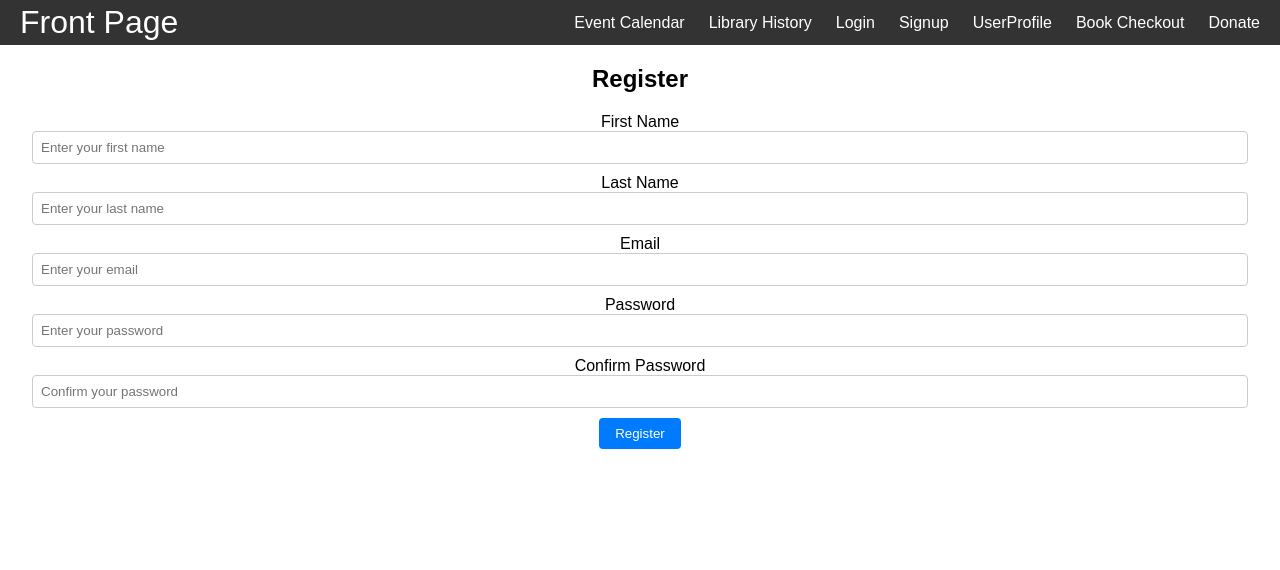
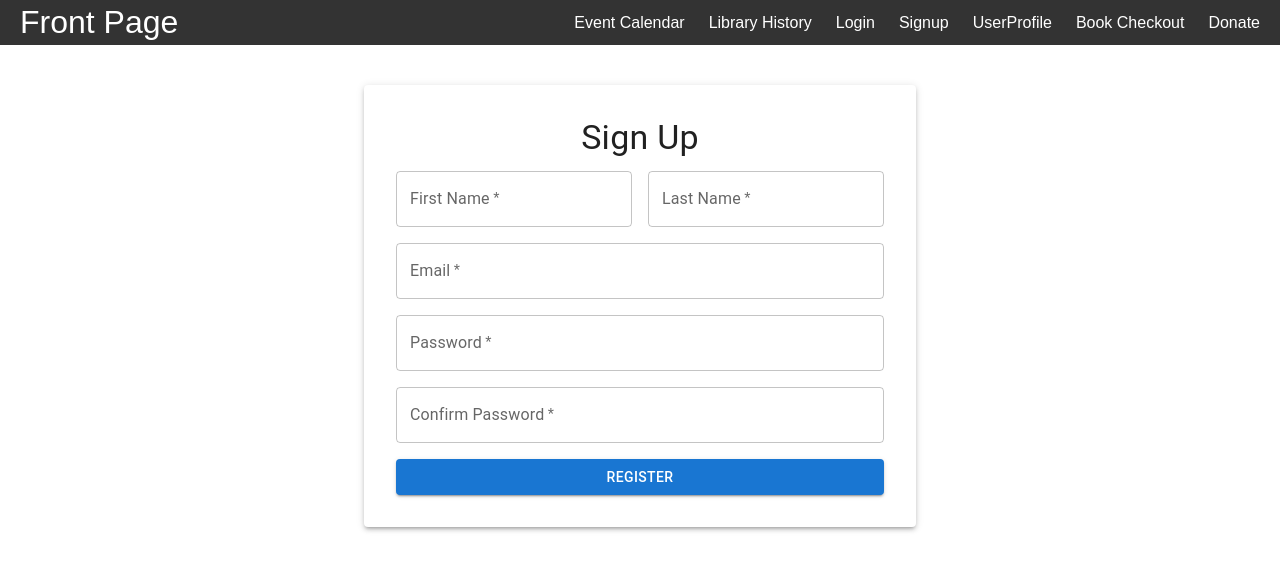
Before and after one commit to liamlecs/Database-Project-CS3380-T12, a React (Vite) app in the folder libraryApp/: page /registrationpage in a window 1280 px wide. Shown: the top 570 px of the page. Built offline with nearby package versions, Linux system fonts and the light colour scheme.

Commit message:
Updated UI for Login and Registration

```diff
--- a/libraryApp/package.json
+++ b/libraryApp/package.json
@@ -10,6 +10,7 @@
     "preview": "vite preview"
   },
   "dependencies": {
+    "@mui/icons-material": "^6.4.8",
     "@mui/lab": "^6.0.0-beta.31",
     "@mui/material": "^6.4.8",
     "@mui/x-data-grid": "^7.28.1",
--- a/libraryApp/src/components/LoginPage.tsx
+++ b/libraryApp/src/components/LoginPage.tsx
@@ -1,53 +1,55 @@
-//Not functional yet, have to link to the database.
 import { useState } from "react";
+import * as React from "react";
+import { Container, Paper, TextField, Button, Typography, Grid, Box } from "@mui/material";
 
 export default function LoginPage() {
   const [username, setUsername] = useState("");
   const [password, setPassword] = useState("");
 
   return (
-    <div className="container mt-5">
-      {/* Header for the Login page */}
-      <h2 className="text-center">Login</h2>
+    <Container maxWidth="sm">
+      <Paper elevation={3} sx={{ padding: 4, marginTop: 5 }}>
+        {/* Header */}
+        <Typography variant="h4" align="center" gutterBottom>
+          Login
+        </Typography>
 
         {/* Login Form */}
-      <form>
-        <div className="mb-3">
-          <label htmlFor="username" className="form-label">
-            Email
-          </label>
-          <input
-            type="text"
-            className="form-control"
-            id="username"
-            placeholder="Enter your Email"
+        <Box component="form">
+          <Grid container spacing={2}>
+            {/* Email Field */}
+            <Grid item xs={12}>
+              <TextField
+                fullWidth
+                type="email"
+                label="Email"
+                variant="outlined"
                 value={username}
                 onChange={(e) => setUsername(e.target.value)}
-            required
               />
-        </div>
+            </Grid>
+
             {/* Password Field */}
-        <div className="mb-3">
-          <label htmlFor="inputPassword5" className="form-label">
-            Password
-          </label>
-          <input
+            <Grid item xs={12}>
+              <TextField
+                fullWidth
                 type="password"
-            id="inputPassword5"
-            className="form-control"
-            placeholder="Enter your password"
-            aria-describedby="passwordHelpBlock"
+                label="Password"
+                variant="outlined"
                 value={password}
                 onChange={(e) => setPassword(e.target.value)}
-            required
               />
-        </div>
+            </Grid>
 
             {/* Submit Button */}
-        <button type="submit" className="btn btn-primary w-100">
+            <Grid item xs={12}>
+              <Button variant="contained" color="primary" fullWidth>
                 Login
-        </button>
-      </form>
-    </div>
+              </Button>
+            </Grid>
+          </Grid>
+        </Box>
+      </Paper>
+    </Container>
   );
 }
--- a/libraryApp/src/components/RegistrationPage.tsx
+++ b/libraryApp/src/components/RegistrationPage.tsx
@@ -1,6 +1,6 @@
-// Not Functional yet, have to link to the database and such
-
-import React, { useState } from "react";
+import { useState } from "react";
+import * as React from "react";
+import { Container, Box, TextField, Button, Typography, Grid, Paper } from "@mui/material";
 
 export default function RegistrationPage() {
   const [firstName, setFirstName] = useState("");
@@ -10,94 +10,88 @@ export default function RegistrationPage() {
   const [confirmPassword, setConfirmPassword] = useState("");
 
   return (
-    <div className="container mt-5">
-      {/* Header for the Registration page */}
-      <h2 className="text-center">Register</h2>
+    <Container maxWidth="sm">
+      <Paper elevation={3} sx={{ padding: 4, marginTop: 5 }}>
+        {/* Header */}
+        <Typography variant="h4" align="center" gutterBottom>
+          Sign Up
+        </Typography>
 
         {/* Registration Form */}
-      <form>
-        <div className="mb-3">
-          <label htmlFor="firstName" className="form-label">
-            First Name
-          </label>
-          <input
-            type="text"
-            className="form-control"
-            id="firstName"
-            placeholder="Enter your first name"
+        <Box component="form">
+          <Grid container spacing={2}>
+            {/* First Name */}
+            <Grid item xs={12} sm={6}>
+              <TextField
+                fullWidth
+                required
+                label="First Name"
+                variant="outlined"
                 value={firstName}
                 onChange={(e) => setFirstName(e.target.value)}
+              />
+            </Grid>
+
+            {/* Last Name */}
+            <Grid item xs={12} sm={6}>
+              <TextField
+                fullWidth
                 required
-          />
-        </div>
-
-        <div className="mb-3">
-          <label htmlFor="lastName" className="form-label">
-            Last Name
-          </label>
-          <input
-            type="text"
-            className="form-control"
-            id="lastName"
-            placeholder="Enter your last name"
+                label="Last Name"
+                variant="outlined"
                 value={lastName}
                 onChange={(e) => setLastName(e.target.value)}
+              />
+            </Grid>
+
+            {/* Email */}
+            <Grid item xs={12}>
+              <TextField
+                fullWidth
                 required
-          />
-        </div>
-
-        {/* Email Field */}
-        <div className="mb-3">
-          <label htmlFor="email" className="form-label">
-            Email
-          </label>
-          <input
                 type="email"
-            className="form-control"
-            id="email"
-            placeholder="Enter your email"
+                label="Email"
+                variant="outlined"
                 value={email}
                 onChange={(e) => setEmail(e.target.value)}
+              />
+            </Grid>
+
+            {/* Password */}
+            <Grid item xs={12}>
+              <TextField
+                fullWidth
                 required
-          />
-        </div>
-
-        {/* Password Field */}
-        <div className="mb-3">
-          <label htmlFor="password" className="form-label">
-            Password
-          </label>
-          <input
                 type="password"
-            id="password"
-            className="form-control"
-            placeholder="Enter your password"
+                label="Password"
+                variant="outlined"
                 value={password}
                 onChange={(e) => setPassword(e.target.value)}
+              />
+            </Grid>
+
+            {/* Confirm Password */}
+            <Grid item xs={12}>
+              <TextField
+                fullWidth
                 required
-          />
-        </div>
-
-        <div className="mb-3">
-          <label htmlFor="confirmPassword" className="form-label">
-            Confirm Password
-          </label>
-          <input
                 type="password"
-            id="confirmPassword"
-            className="form-control"
-            placeholder="Confirm your password"
+                label="Confirm Password"
+                variant="outlined"
                 value={confirmPassword}
                 onChange={(e) => setConfirmPassword(e.target.value)}
-            required
               />
-        </div>
+            </Grid>
 
             {/* Submit Button */}
-        <button type="submit" className="btn btn-primary w-100">
+            <Grid item xs={12}>
+              <Button variant="contained" color="primary" fullWidth>
                 Register
-        </button>
-      </form>
-    </div>
+              </Button>
+            </Grid>
+          </Grid>
+        </Box>
+      </Paper>
+    </Container>
   );
 }
```
Also changed, not shown: 1 other file (tests, documents, lock files or other folders). Lines whose indentation alone changed are shown as unchanged.
